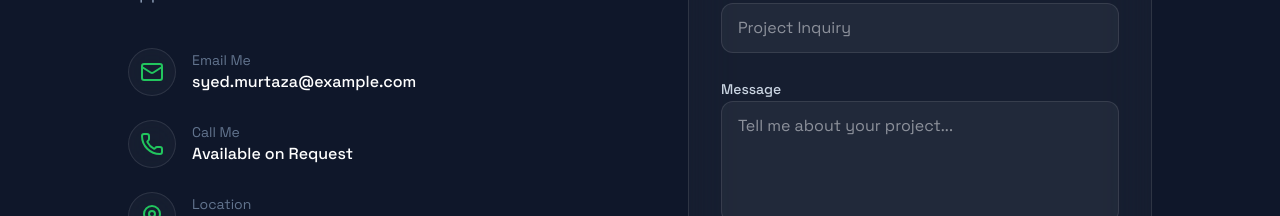
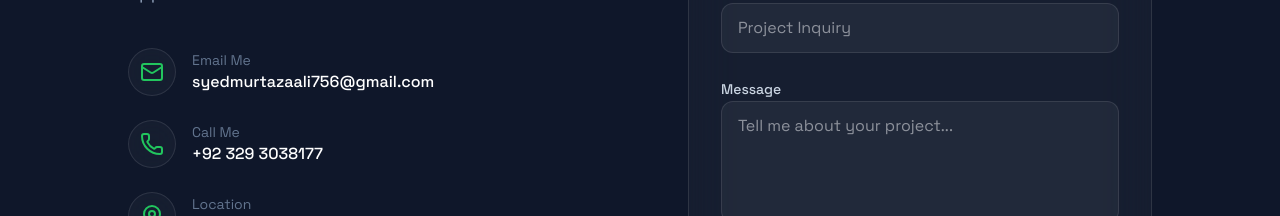
Before and after one commit to MurtazaAliCode/personal-portfolio, a Next.js app: page / in a window 1280 px wide. Shown: the part 5108-5324 px from the top of the page. Built offline with nearby package versions, Linux system fonts and the light colour scheme.

Commit message:
Updating real contact info

```diff
--- a/src/components/Contact.tsx
+++ b/src/components/Contact.tsx
@@ -52,7 +52,7 @@ const Contact = () => {
               </div>
               <div>
                 <p className="text-sm text-slate-500">Email Me</p>
-                <p className="text-white font-medium">syed.murtaza@example.com</p>
+                <p className="text-white font-medium">syedmurtazaali756@gmail.com</p>
               </div>
             </div>
             <div className="flex items-center gap-4">
@@ -61,7 +61,7 @@ const Contact = () => {
               </div>
               <div>
                 <p className="text-sm text-slate-500">Call Me</p>
-                <p className="text-white font-medium">Available on Request</p>
+                <p className="text-white font-medium">+92 329 3038177</p>
               </div>
             </div>
             <div className="flex items-center gap-4">
```
